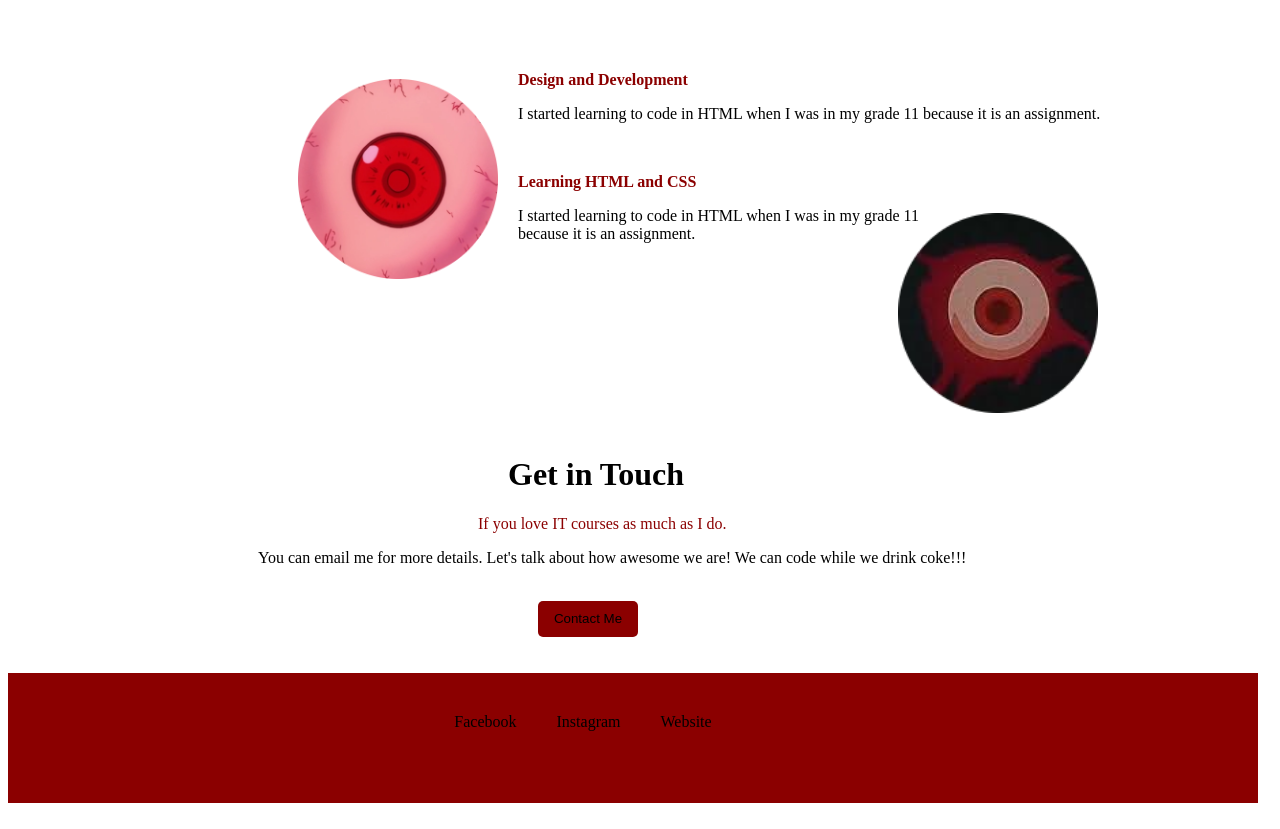
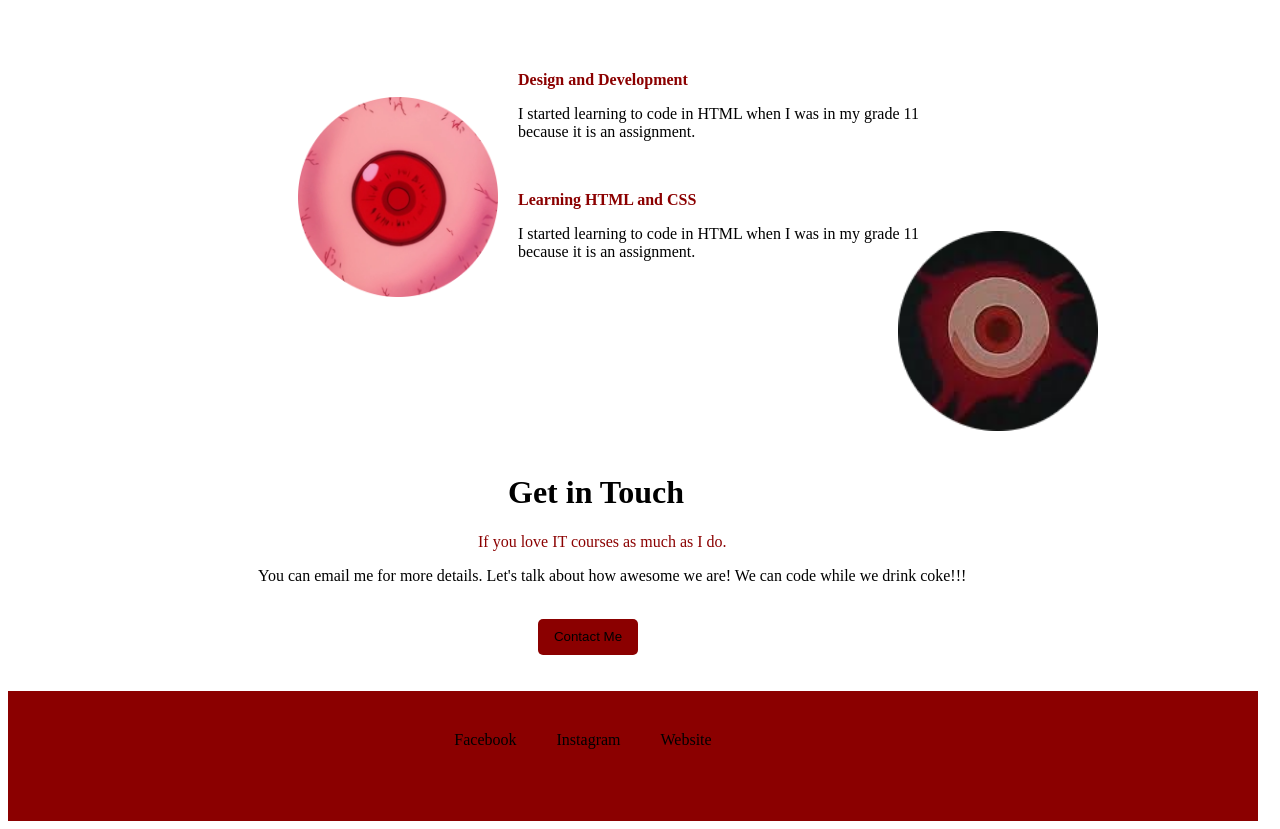
Before and after one commit to Cwnte/ACTIVITY_2, a plain HTML site: page index.html in a window 1280 px wide. Shown: the part 1195-2024 px from the top of the page. Drawn offline with Linux system fonts and the light colour scheme.

Commit message:
Update index.html

```diff
--- a/index.html
+++ b/index.html
@@ -34,7 +34,7 @@
     <br>
 
     <p class = "dnd"> Design and Development </p>
-    <p class = "dndp"> I started learning to code in HTML when I was in my grade 11
+    <p class = "dndp"> I started learning to code in HTML when I was in my grade 11 <br>
         because it is an assignment.
     </p>
 
```
